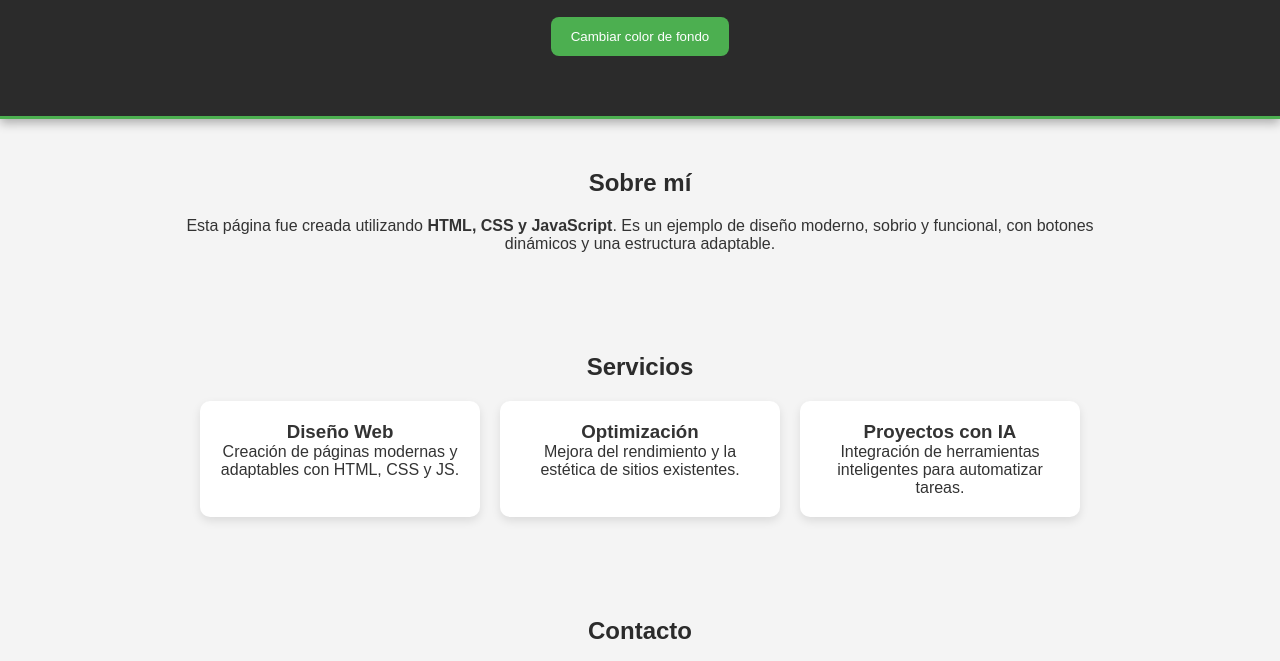
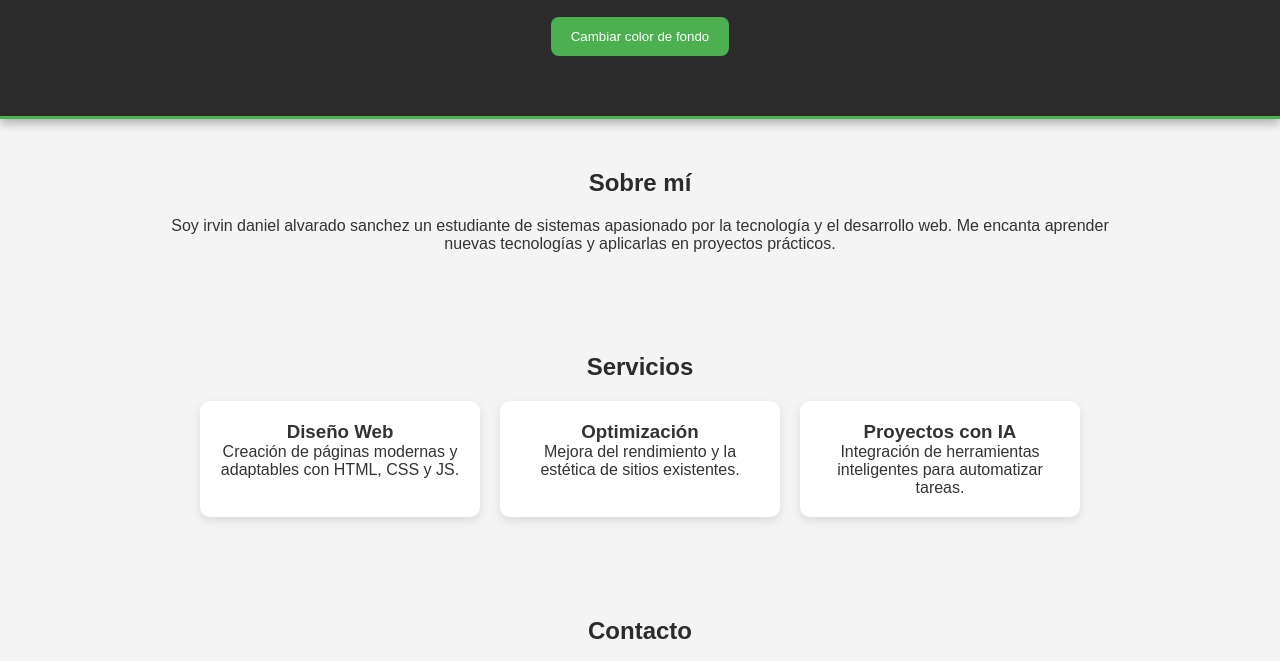
Before and after one commit to irvin20596/2-Resultado-de-Aprendizaje, a plain HTML site: page index.html in a window 1280 px wide. Shown: the part 139-800 px from the top of the page. Drawn offline with Linux system fonts and the light colour scheme.

Commit message:
se agregaron datos al html

```diff
--- a/index.html
+++ b/index.html
@@ -16,8 +16,8 @@
     <section id="sobre-mi">
         <h2>Sobre mí</h2>
         <p>
-            Esta página fue creada utilizando <strong>HTML, CSS y JavaScript</strong>.
-            Es un ejemplo de diseño moderno, sobrio y funcional, con botones dinámicos y una estructura adaptable.
+            Soy irvin daniel alvarado sanchez un estudiante de sistemas apasionado por la tecnología y el desarrollo web.
+            Me encanta aprender nuevas tecnologías y aplicarlas en proyectos prácticos.
         </p>
     </section>
 
```
